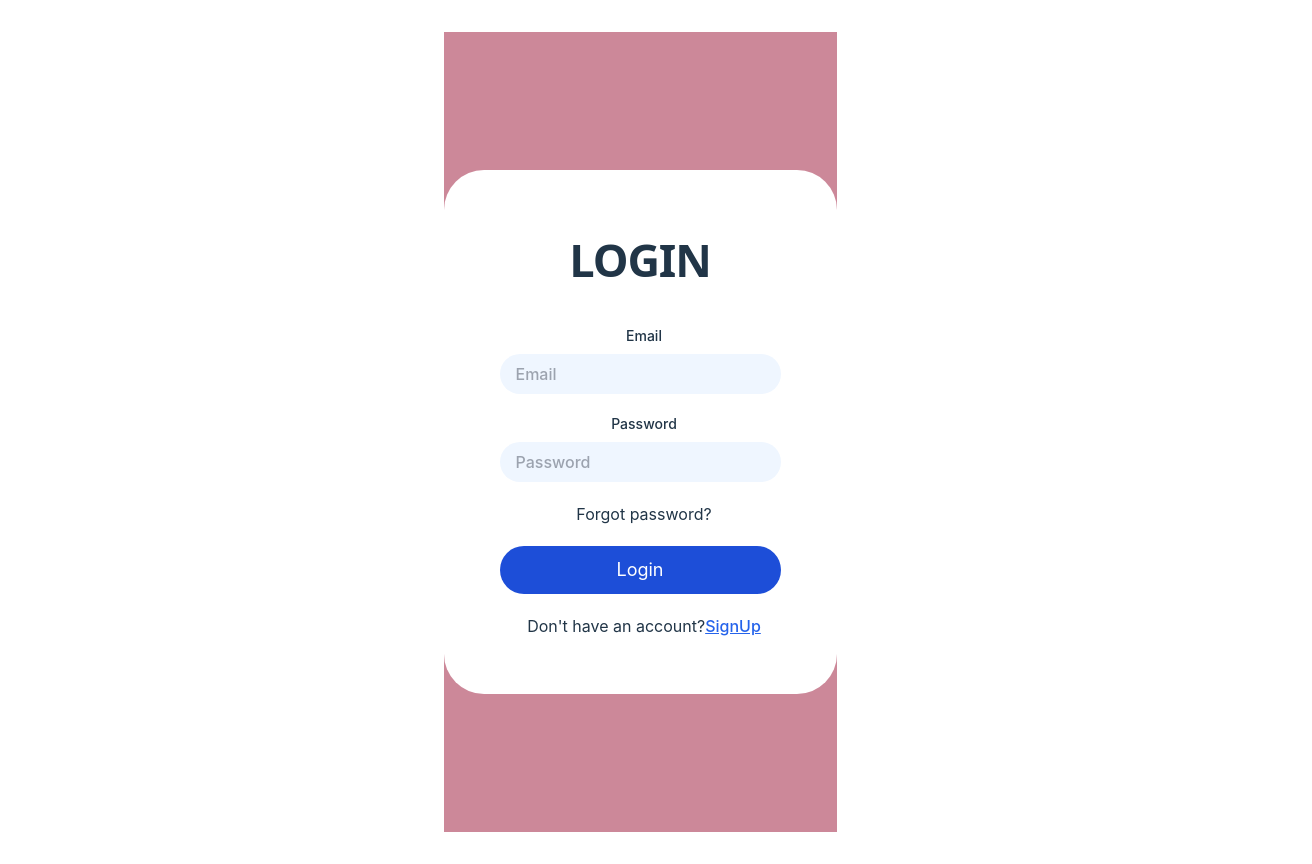
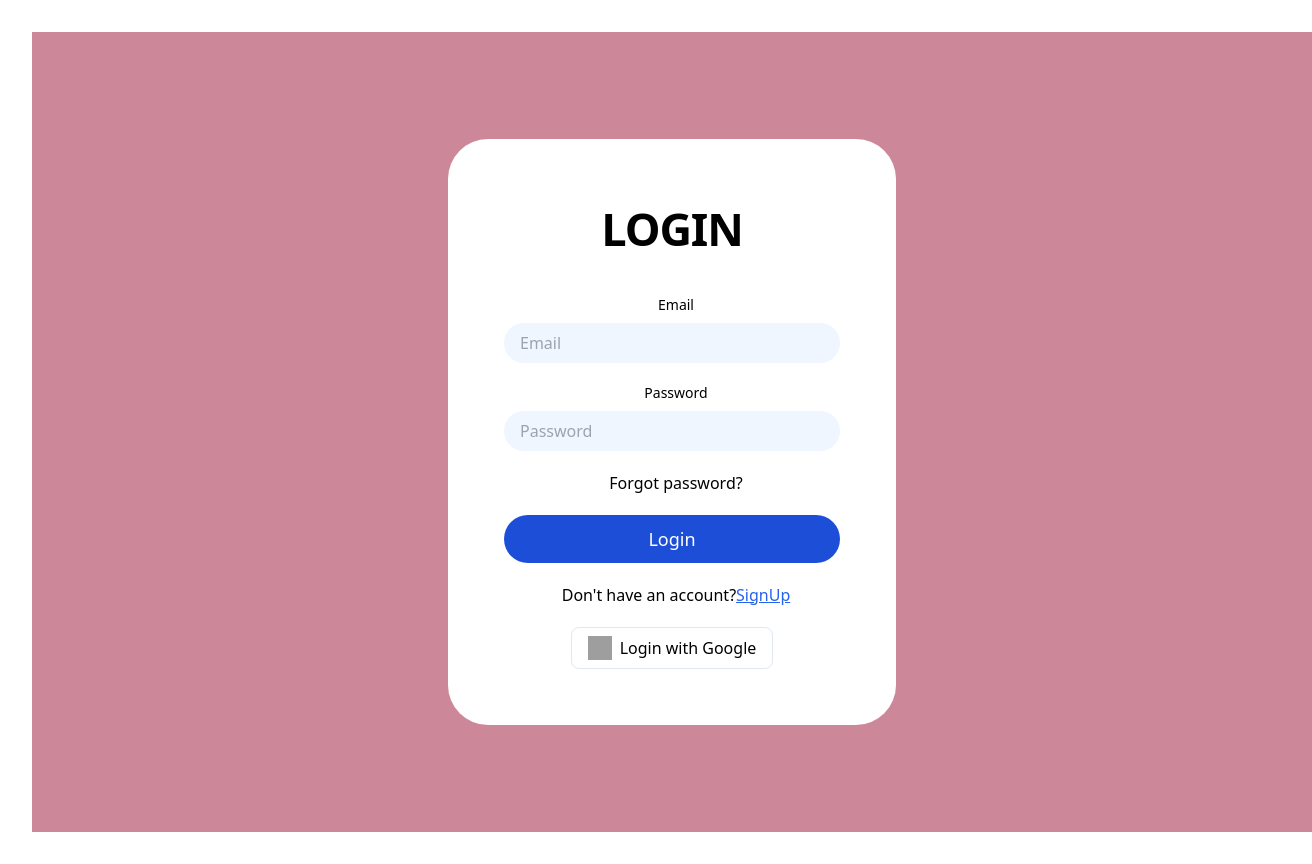
Before and after one commit to software-community/FMS, a React (Vite) app in the folder frontend/: page /login in a window 1280 px wide. Shown: the whole page, 1312 px wide, since content can reach past the window. After the commit the page ends 832 px from the top, so only its background shows below. Built offline with nearby package versions, Linux system fonts and the light colour scheme; grey boxes are pictures that could not be loaded.

Commit message:
login page styling error

```diff
--- a/frontend/src/index.css
+++ b/frontend/src/index.css
@@ -1,70 +1,18 @@
-:root {
-  font-family: Inter, system-ui, Avenir, Helvetica, Arial, sans-serif;
-  line-height: 1.5;
-  font-weight: 400;
-
-  color-scheme: light dark;
-  color: rgba(255, 255, 255, 0.87);
-  background-color: #242424;
-
-  font-synthesis: none;
-  text-rendering: optimizeLegibility;
-  -webkit-font-smoothing: antialiased;
-  -moz-osx-font-smoothing: grayscale;
+* {
+  margin: 0;
+  padding: 0;
+  box-sizing: border-box;
 }
 
-a {
-  font-weight: 500;
-  color: #646cff;
-  text-decoration: inherit;
-}
-a:hover {
-  color: #535bf2;
+html,
+body {
+  height: 100%;
+  width: 100%;
 }
 
-body {
-  margin: 0;
-  display: flex;
-  place-items: center;
-  min-width: 320px;
-  min-height: 100vh;
-}
-
-h1 {
-  font-size: 3.2em;
-  line-height: 1.1;
-}
-
-button {
-  border-radius: 8px;
-  border: 1px solid transparent;
-  padding: 0.6em 1.2em;
-  font-size: 1em;
-  font-weight: 500;
-  font-family: inherit;
-  background-color: #1a1a1a;
-  cursor: pointer;
-  transition: border-color 0.25s;
-}
-button:hover {
-  border-color: #646cff;
-}
-button:focus,
-button:focus-visible {
-  outline: 4px auto -webkit-focus-ring-color;
-}
-
-@media (prefers-color-scheme: light) {
-  :root {
-    color: #213547;
-    background-color: #ffffff;
-  }
-  a:hover {
-    color: #747bff;
-  }
-  button {
-    background-color: #f9f9f9;
-  }
+#root {
+  height: 100%;
+  width: 100%;
 }
 
 @tailwind base;
--- a/frontend/src/pages/login/Login.jsx
+++ b/frontend/src/pages/login/Login.jsx
@@ -1,14 +1,17 @@
-import React, { useState } from 'react';
+import { useState } from "react";
 
 const Login = () => {
-  const [email, setEmail] = useState('');
-  const [password, setPassword] = useState('');
+  const [email, setEmail] = useState("");
+  const [password, setPassword] = useState("");
 
   const handleLogin = (e) => {
-    e.preventDefault();
+    e.preventDefault(); // Prevent the default button behavior
+
+    // Log email and password to console (for debugging)
+    console.log({ email, password });
 
     // Send data to the backend
-    fetch("http://localhost:5000/user/login", {
+    fetch("http://localhost:5000/auth/login", {
       method: "POST",
       headers: {
         "Content-Type": "application/json",
@@ -17,7 +20,8 @@ const Login = () => {
     })
       .then((response) => response.json())
       .then((data) => {
-        alert(data.message || "control here!");
+        console.log("Login Success:", data);
+        alert(data.message || "Login Successful!");
       })
       .catch((error) => {
         console.error("Error:", error);
@@ -26,35 +30,54 @@ const Login = () => {
   };
 
   return (
-    <div className="flex items-center justify-center h-screen bg-[#cc8899]">
+    <div className="flex items-center justify-center h-screen w-screen bg-[#cc8899]">
       <div className="w-full max-w-md bg-white rounded-[2.5rem] p-14 flex flex-col items-center">
-        <h2 className="text-[45px] font-bold tracking-tight mb-8 font-sans">LOGIN</h2>
-        <form className="w-full" onSubmit={handleLogin}>
+        <h2 className="text-[45px] font-bold tracking-tight mb-8 font-sans">
+          LOGIN
+        </h2>
+        <div className="w-full">
           <h4 className="text-sm font-medium mb-2 ml-2">Email</h4>
           <input
-            type="email"
+            className="w-full h-10 px-4 mb-5 bg-blue-50 rounded-full font-medium"
+            type="text"
             placeholder="Email"
             value={email}
             onChange={(e) => setEmail(e.target.value)}
-            className="w-full h-10 px-4 mb-5 bg-blue-50 rounded-full font-medium"
           />
           <h4 className="text-sm font-medium mb-2 ml-2">Password</h4>
           <input
+            className="w-full h-10 px-4 mb-5 bg-blue-50 rounded-full font-medium"
             type="password"
             placeholder="Password"
             value={password}
             onChange={(e) => setPassword(e.target.value)}
-            className="w-full h-10 px-4 mb-5 bg-blue-50 rounded-full font-medium"
           />
+
           <h5 className="text-base mb-5 ml-2">Forgot password?</h5>
-          <button className="w-full h-12 bg-blue-700 text-white text-lg rounded-full hover:cursor-pointer">
+          <button
+            className="w-full h-12 bg-blue-700 text-white text-lg rounded-full hover:cursor-pointer"
+            onClick={handleLogin}
+          >
             Login
           </button>
-        </form>
-        <h5 className="text-base mt-5 ml-2">
-          Don't have an account?
-          <a href="/signup" className="text-blue-600 underline">SignUp</a>
-        </h5>
+          <h5 className="text-base mt-5 ml-2">
+            Don't have an account?
+            <a href="/signup" className="text-blue-600 underline">
+              SignUp
+            </a>
+          </h5>
+          <div className="flex items-center justify-center mt-5">
+            <button className="px-4 py-2 border flex gap-2 border-slate-200 dark:border-slate-700 rounded-lg text-black-700 dark:text-black-200 hover:border-slate-400 dark:hover:border-slate-500 hover:text-slate-900 dark:hover:text-slate-300 hover:shadow transition duration-150">
+              <img
+                className="w-6 h-6"
+                src="https://www.svgrepo.com/show/475656/google-color.svg"
+                loading="lazy"
+                alt="google logo"
+              />
+              <span>Login with Google</span>
+            </button>
+          </div>
+        </div>
       </div>
     </div>
   );
--- a/frontend/src/pages/signup/Signup.jsx
+++ b/frontend/src/pages/signup/Signup.jsx
@@ -1,9 +1,9 @@
-import React, { useState } from 'react';
+import React, { useState } from "react";
 
 const SignUp = () => {
-  const [email, setEmail] = useState('');
-  const [password, setPassword] = useState('');
-  const [confirmPassword, setConfirmPassword] = useState('');
+  const [email, setEmail] = useState("");
+  const [password, setPassword] = useState("");
+  const [confirmPassword, setConfirmPassword] = useState("");
 
   const handleSignUp = (e) => {
     e.preventDefault();
@@ -15,7 +15,7 @@ const SignUp = () => {
     }
 
     // Send data to the backend
-    fetch("http://localhost:5000/user/signup", {
+    fetch("http://localhost:5000/auth/signup", {
       method: "POST",
       headers: {
         "Content-Type": "application/json",
@@ -33,9 +33,11 @@ const SignUp = () => {
   };
 
   return (
-    <div className="flex items-center justify-center h-screen bg-[#cc8899]">
+    <div className="flex items-center justify-center h-screen w-screen bg-[#cc8899]">
       <div className="w-full max-w-md bg-white rounded-[2.5rem] p-14 flex flex-col items-center">
-        <h2 className="text-[45px] font-bold tracking-tight mb-8 font-sans">SIGN UP</h2>
+        <h2 className="text-[45px] font-bold tracking-tight mb-8 font-sans">
+          SIGN UP
+        </h2>
         <form className="w-full flex flex-col gap-5" onSubmit={handleSignUp}>
           <label className="text-sm font-medium ml-2">Email</label>
           <input
@@ -64,16 +66,27 @@ const SignUp = () => {
             className="w-full h-10 px-4 bg-blue-50 rounded-full font-medium"
           />
 
-            <button
-                className="w-full h-12 bg-blue-700 text-white text-lg rounded-full hover:cursor-pointer"
-            >
+          <button className="w-full h-12 bg-blue-700 text-white text-lg rounded-full hover:cursor-pointer">
             Sign Up
           </button>
         </form>
         <h5 className="text-base mt-5 ml-2">
           Already have an account?
-          <a href="/login" className="text-blue-600 underline">Login</a>
+          <a href="/login" className="text-blue-600 underline">
+            Login
+          </a>
         </h5>
+        <div className="flex items-center justify-center mt-5">
+          <button className="px-4 py-2 border flex gap-2 border-slate-200 dark:border-slate-700 rounded-lg text-black-700 dark:text-black-200 hover:border-slate-400 dark:hover:border-slate-500 hover:text-slate-900 dark:hover:text-slate-300 hover:shadow transition duration-150">
+            <img
+              className="w-6 h-6"
+              src="https://www.svgrepo.com/show/475656/google-color.svg"
+              loading="lazy"
+              alt="google logo"
+            />
+            <span>Signin with Google</span>
+          </button>
+        </div>
       </div>
     </div>
   );
```
Lines whose indentation alone changed are shown as unchanged.
